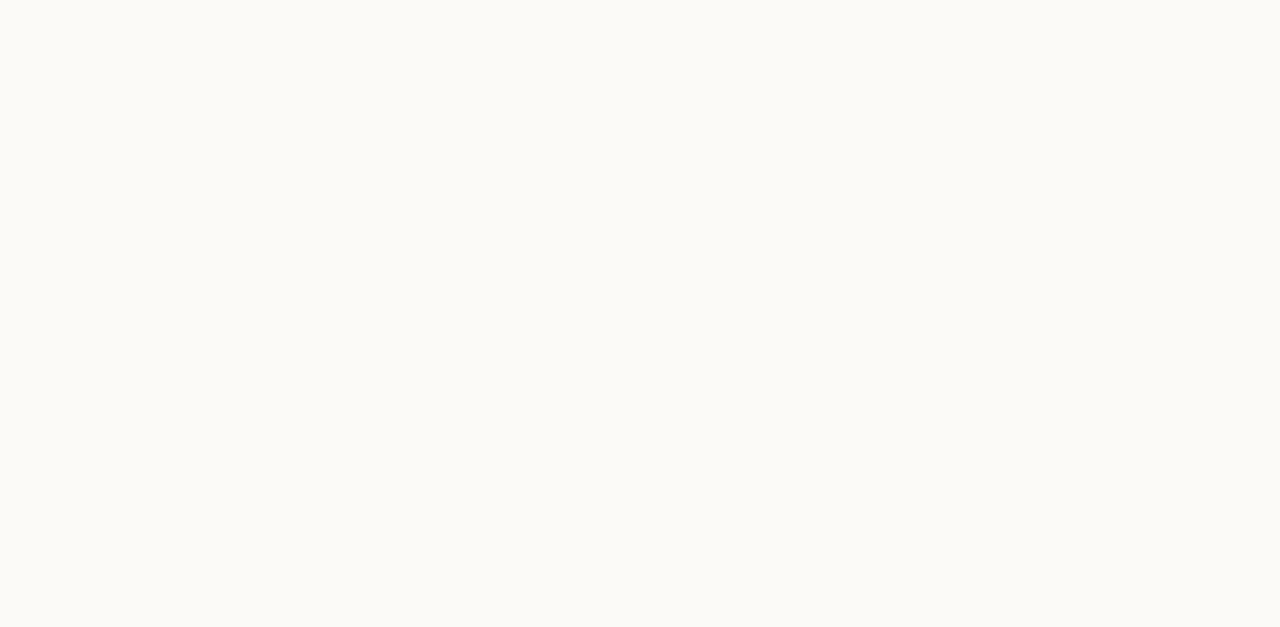
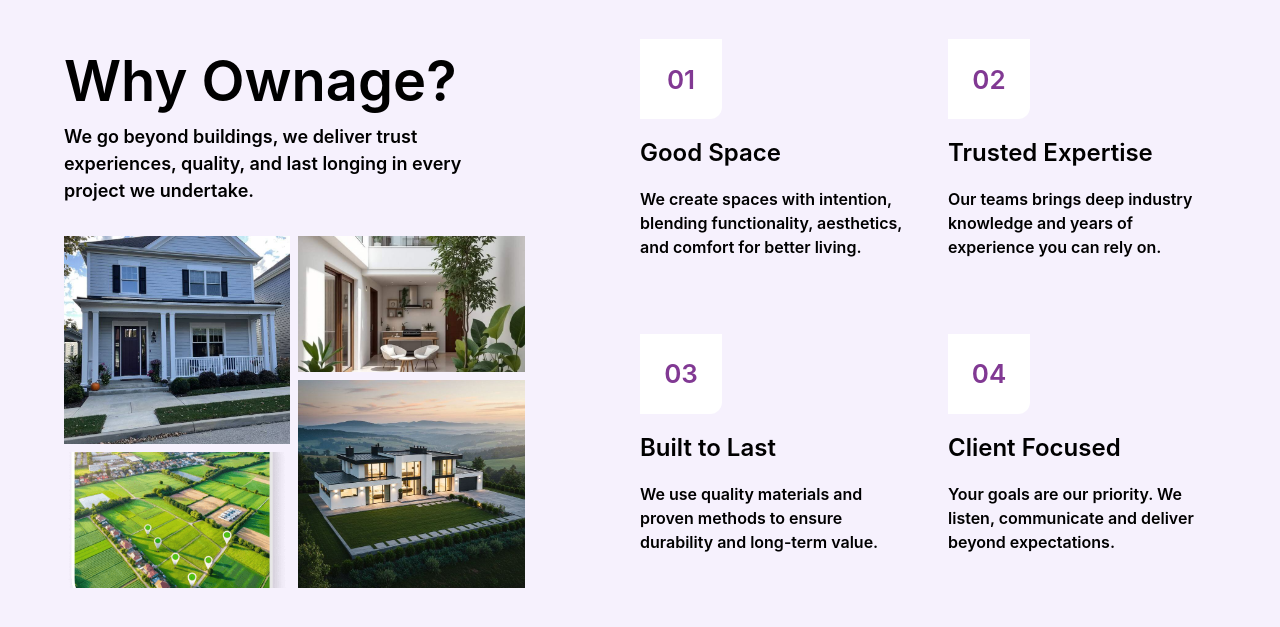
Before and after one commit to Frokesy/ownage, a React (Vite) app: page / in a window 1280 px wide. Shown: the part 2268-2895 px from the top of the page. Before the commit the page ends 2227 px from the top, so only its background shows below. Built offline with nearby package versions, Linux system fonts and the light colour scheme.

Commit message:
designed the why ownage page

```diff
--- a/src/App.tsx
+++ b/src/App.tsx
@@ -2,6 +2,7 @@
 import Hero from './components/defaults/Hero';
 import WhoWeAre from './components/home/WhoWeAre';
 import Services from './components/home/Services';
+import TheWhy from './components/home/TheWhy';
 
 const App = () => {
   return (
@@ -9,6 +10,7 @@
       <Hero />
       <WhoWeAre />
       <Services />
+      <TheWhy />
     </div>
   )
 }
--- /dev/null
+++ b/src/components/home/TheWhy.tsx
@@ -0,0 +1,83 @@
+import React from "react";
+
+const TheWhy = () => {
+  const reasons = [
+    {
+      id: 1,
+      title: "Good Space",
+      description:
+        "We create spaces with intention, blending functionality, aesthetics, and comfort for better living.",
+    },
+    {
+      id: 2,
+      title: "Trusted Expertise",
+      description:
+        "Our teams brings deep industry knowledge and years of experience you can rely on.",
+    },
+    {
+      id: 3,
+      title: "Built to Last",
+      description:
+        "We use quality materials and proven methods to ensure durability and long-term value.",
+    },
+    {
+      id: 4,
+      title: "Client Focused",
+      description:
+        "Your goals are our priority. We listen, communicate and deliver beyond expectations.",
+    },
+  ];
+  return (
+    <div className="bg-[#F6F1FD] lg:py-20 py-10">
+      <div className="w-[90%] mx-auto flex lg:flex-row flex-col justify-between lg:space-x-10">
+        <div className="lg:w-[40%]">
+          <h2 className="lg:text-[56px] text-[30px] font-semibold">
+            Why Ownage?
+          </h2>
+          <p className="lg:text-[18px] text-[14px] font-semibold">
+            We go beyond buildings, we deliver trust experiences, quality, and
+            last longing in every project we undertake.{" "}
+          </p>
+
+          <div className="flex space-x-2 mt-8">
+            <div className="space-y-2 w-[240px]">
+              <img
+                src="/residence.jpg"
+                className="w-full h-[208px] object-cover"
+              />
+              <img
+                src="/hero-img-2.png"
+                className="w-full h-[136px] object-cover"
+              />
+            </div>
+            <div className="space-y-2 w-[240px]">
+              <img src="/court.jpg" className="w-full h-[136px] object-cover" />
+              <img
+                src="/estate.jpg"
+                className="w-full h-[208px] object-cover"
+              />
+            </div>
+          </div>
+        </div>
+
+        <div className="grid grid-cols-2 gap-10 lg:w-[50%] mt-10 lg:mt-0">
+          {reasons.map((reason) => (
+            <div className="space-y-4" key={reason.id}>
+              <div className="lg:w-[82px] lg:h-[80px] w-[60px] h-[60px] flex justify-center items-center text-[26px] font-semibold font-sans text-purple-20 bg-white rounded-br-xl">
+                0{reason.id}
+              </div>
+              <h2 className="lg:text-[24px] text-[18px] font-semibold">
+                {reason.title}
+              </h2>
+              <p className="lg:text-[16px] text-[14px] font-semibold">
+                {reason.description}
+              </p>
+            </div>
+          ))}
+        </div>
+      </div>
+    </div>
+  );
+};
+
+export default TheWhy;
```
